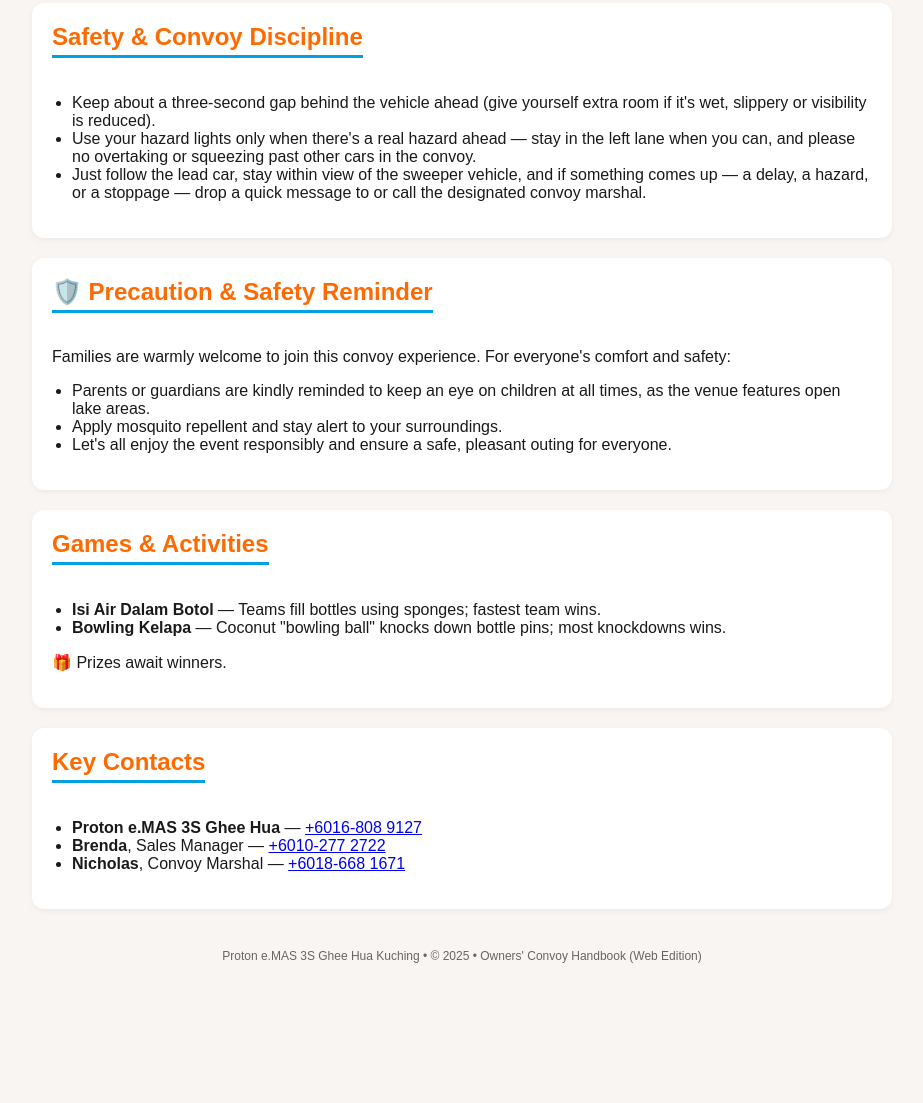
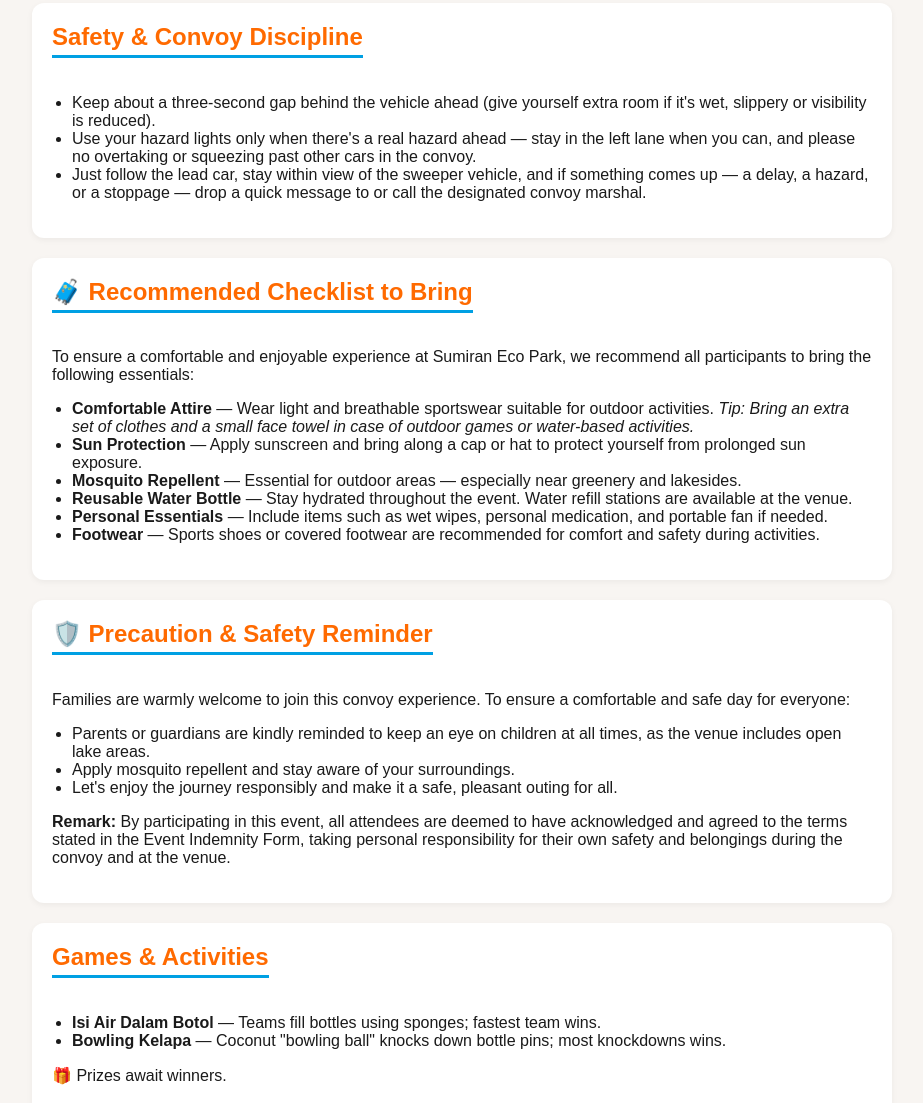
Before and after one commit to TWC2803/GH-Owner-Convoy-01, a plain HTML site: page index.html in a window 1280 px wide. Shown: the part 1742-2845 px from the top of the page, without its empty margins (178-1101 px from the left). Before the commit the page ends 2745 px from the top, so only its background shows below. Drawn offline with Linux system fonts and the light colour scheme.

Commit message:
Update index.html

```diff
--- a/index.html
+++ b/index.html
@@ -94,13 +94,27 @@
     </section>
 
     <section>
+      <h2>🧳 Recommended Checklist to Bring</h2>
+      <p>To ensure a comfortable and enjoyable experience at Sumiran Eco Park, we recommend all participants to bring the following essentials:</p>
+      <ul>
+        <li><strong>Comfortable Attire</strong> — Wear light and breathable sportswear suitable for outdoor activities. <em>Tip: Bring an extra set of clothes and a small face towel in case of outdoor games or water-based activities.</em></li>
+        <li><strong>Sun Protection</strong> — Apply sunscreen and bring along a cap or hat to protect yourself from prolonged sun exposure.</li>
+        <li><strong>Mosquito Repellent</strong> — Essential for outdoor areas — especially near greenery and lakesides.</li>
+        <li><strong>Reusable Water Bottle</strong> — Stay hydrated throughout the event. Water refill stations are available at the venue.</li>
+        <li><strong>Personal Essentials</strong> — Include items such as wet wipes, personal medication, and portable fan if needed.</li>
+        <li><strong>Footwear</strong> — Sports shoes or covered footwear are recommended for comfort and safety during activities.</li>
+      </ul>
+    </section>
+
+    <section>
       <h2>🛡️ Precaution & Safety Reminder</h2>
-      <p>Families are warmly welcome to join this convoy experience. For everyone's comfort and safety:</p>
+      <p>Families are warmly welcome to join this convoy experience. To ensure a comfortable and safe day for everyone:</p>
       <ul>
-        <li>Parents or guardians are kindly reminded to keep an eye on children at all times, as the venue features open lake areas.</li>
-        <li>Apply mosquito repellent and stay alert to your surroundings.</li>
-        <li>Let's all enjoy the event responsibly and ensure a safe, pleasant outing for everyone.</li>
+        <li>Parents or guardians are kindly reminded to keep an eye on children at all times, as the venue includes open lake areas.</li>
+        <li>Apply mosquito repellent and stay aware of your surroundings.</li>
+        <li>Let's enjoy the journey responsibly and make it a safe, pleasant outing for all.</li>
       </ul>
+      <p><strong>Remark:</strong> By participating in this event, all attendees are deemed to have acknowledged and agreed to the terms stated in the Event Indemnity Form, taking personal responsibility for their own safety and belongings during the convoy and at the venue.</p>
     </section>
 
     <section>
```
